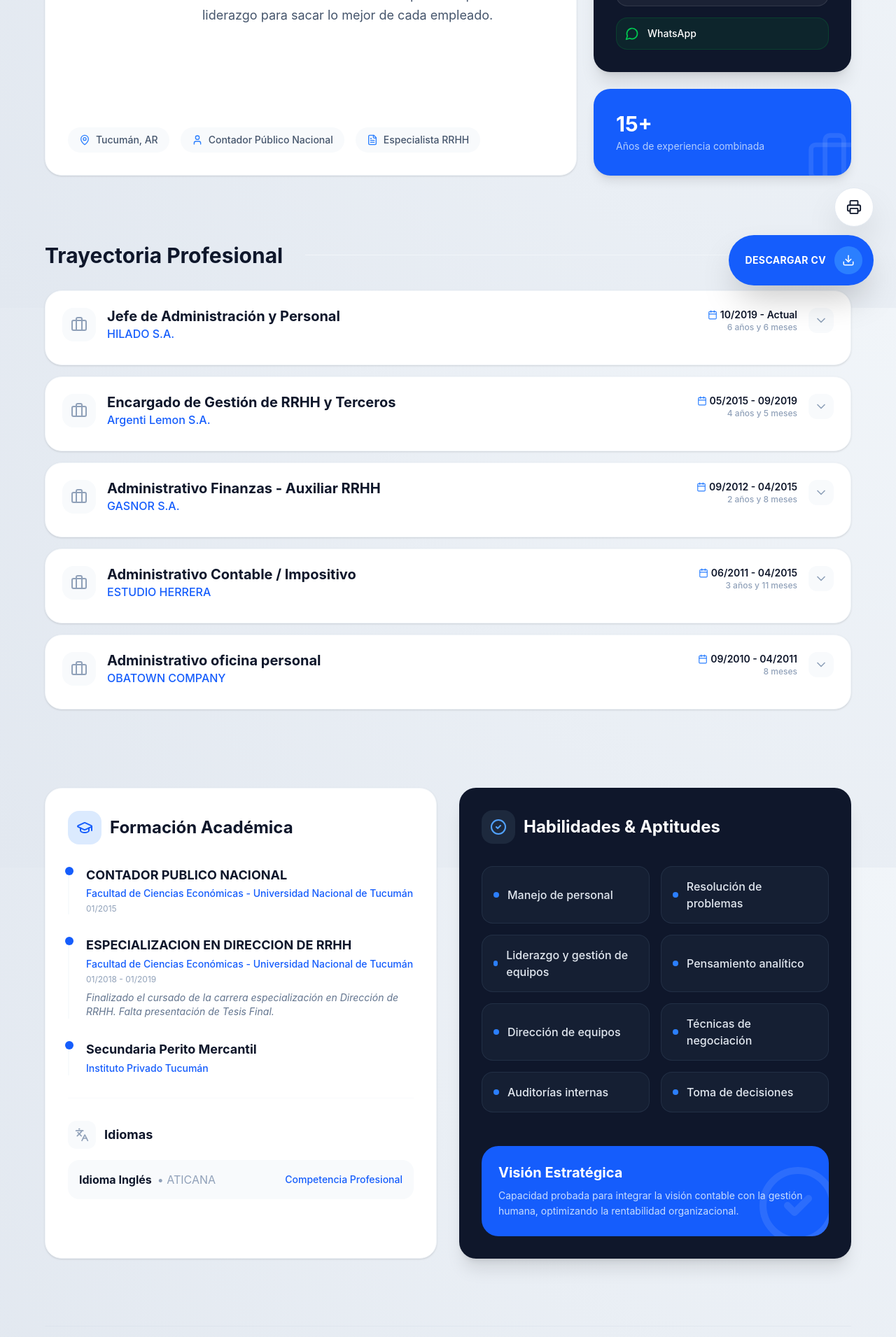
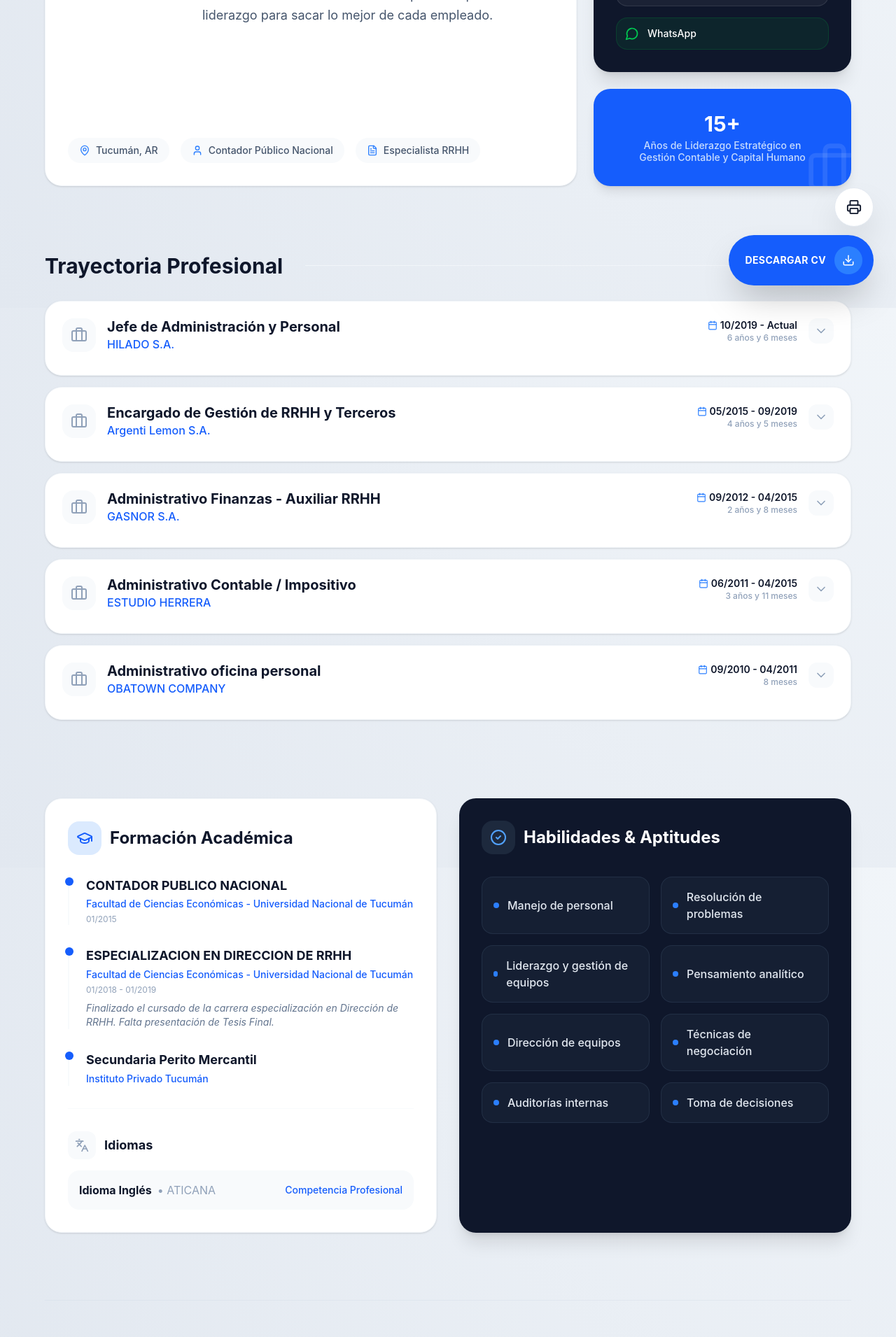
Before and after one commit to arieltecay/bruno-tecay-portfolio, a React (Vite) app: page / in a window 1280 px wide. Shown: the part 360-2271 px from the top of the page at 70% size. Built offline with nearby package versions, Linux system fonts and the light colour scheme.

Commit message:
style: center content in experience highlight block

```diff
--- a/src/components/sections/hero/Hero.tsx
+++ b/src/components/sections/hero/Hero.tsx
@@ -89,10 +89,13 @@ const Hero: React.FC = () => {
             </div>
           </div>
 
-          <div className="bg-blue-600 p-8 rounded-3xl shadow-lg text-white relative overflow-hidden print:hidden">
+          <div className="bg-blue-600 p-8 rounded-3xl shadow-lg text-white relative overflow-hidden print:hidden text-center">
             <div className="relative z-10">
               <div className="text-3xl font-bold mb-1">15+</div>
-              <div className="text-blue-100 opacity-80 text-sm">Años de experiencia combinada</div>
+              <div className="text-blue-100 opacity-90 text-sm font-medium leading-tight">
+                Años de Liderazgo Estratégico en <br />
+                Gestión Contable y Capital Humano
+              </div>
             </div>
             <Briefcase size={80} className="absolute -right-4 -bottom-4 text-white/10" />
           </div>
--- a/src/components/sections/skills/Skills.tsx
+++ b/src/components/sections/skills/Skills.tsx
@@ -63,18 +63,6 @@ const Skills: React.FC = () => {
               </div>
             ))}
           </div>
-
-          <div className="mt-12 p-6 bg-blue-600 rounded-3xl relative overflow-hidden group">
-            <div className="relative z-10">
-              <h3 className="text-xl font-bold mb-2">Visión Estratégica</h3>
-              <p className="text-blue-100 text-sm leading-relaxed opacity-90">
-                Capacidad probada para integrar la visión contable con la gestión humana, optimizando la rentabilidad organizacional.
-              </p>
-            </div>
-            <div className="absolute -right-4 -bottom-4 opacity-10 group-hover:scale-110 transition-transform">
-              <CheckCircle2 size={120} />
-            </div>
-          </div>
         </div>
       </div>
     </section>
--- a/src/data/cv-data.ts
+++ b/src/data/cv-data.ts
@@ -18,7 +18,7 @@ export interface Education {
 
 export const cvData = {
   name: "Bruno Tecay",
-  title: "Contador Público Nacional  Especialista dirección de RRHH",
+  title: "Contador Público Nacional  Especialista Dirección de RRHH",
   profile: "Profesional con gran experiencia y excelentes dotes de gestión y dirección. Cuento con conocimientos especializados para optimizar procesos, reducir costes y maximizar la rentabilidad. Destaco por mi capacidad de liderazgo para sacar lo mejor de cada empleado.",
   contact: {
     address: "Entre Rios 777 - Piso 3 Dpto. A, Tucumán",
```
